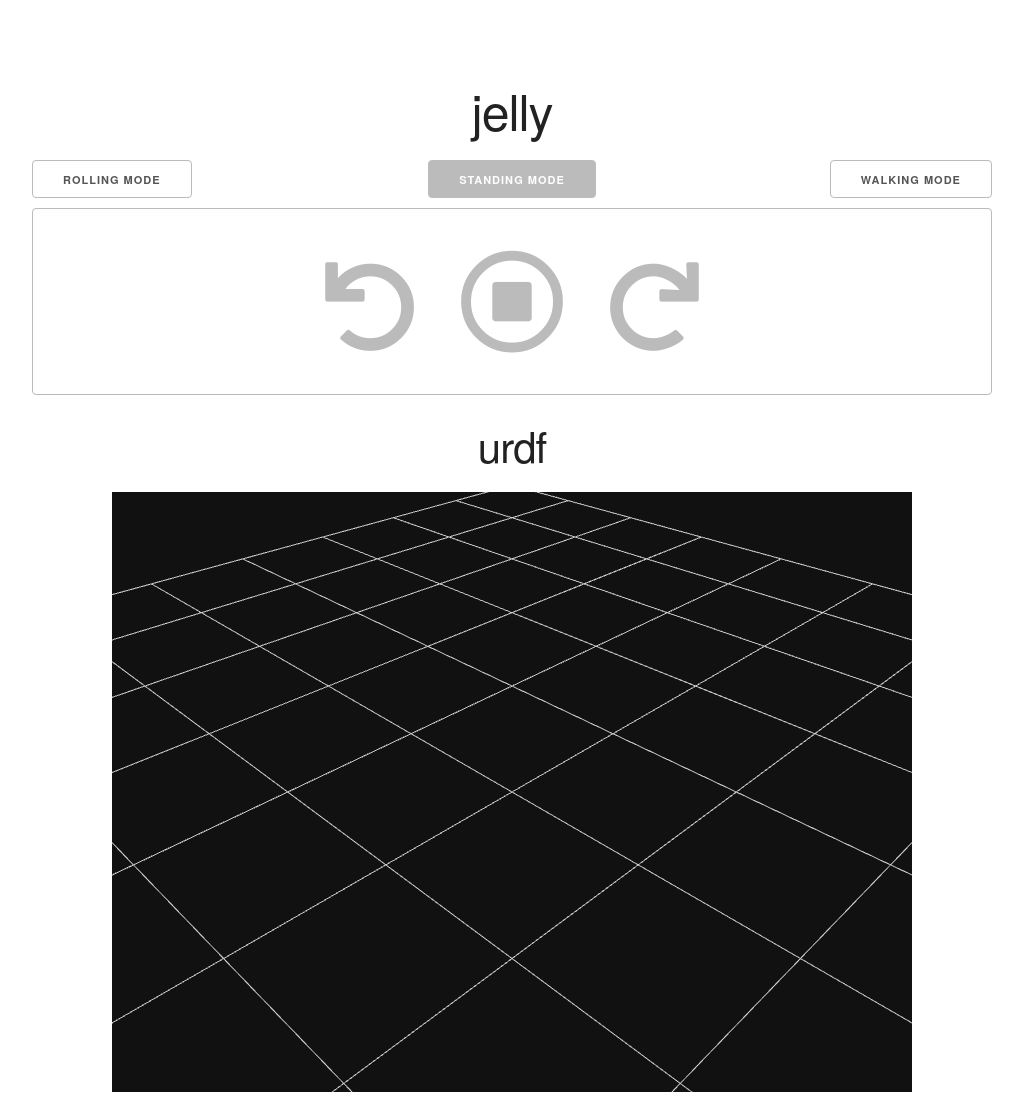
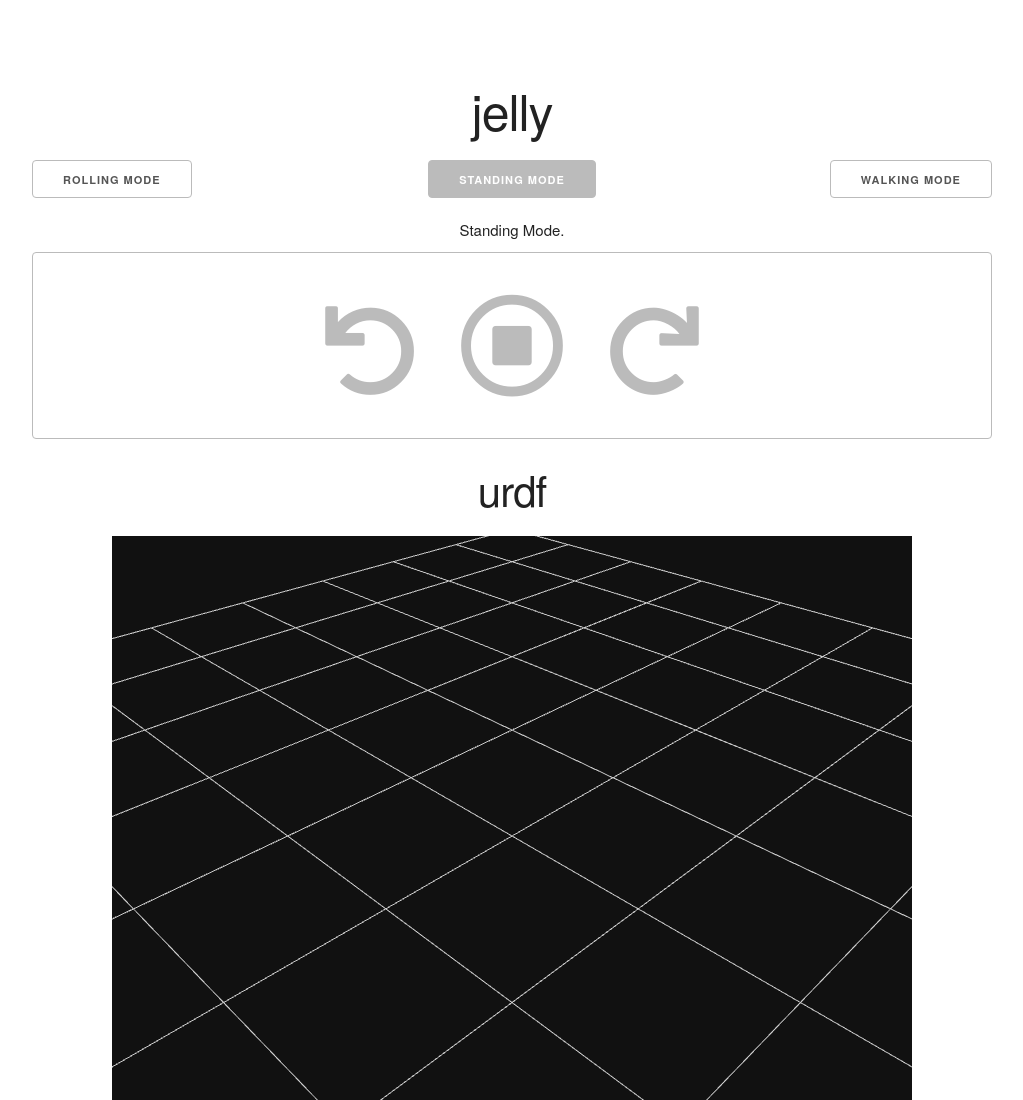
Before and after one commit to AMABerkeley/jelly_web, a website: page index.html in a window 1280 px wide. Shown: the top 1100 px of the page, without its empty margins (128-1151 px from the left). Drawn offline with Linux system fonts and the light colour scheme; a web font is replaced by a local one.

Commit message:
add state response and fast rolling

```diff
--- a/assets/css/custom.css
+++ b/assets/css/custom.css
@@ -21,6 +21,14 @@ body {
   float: right;
 }
 
+#log {
+  text-align: center;
+}
+
+#log p {
+  margin: 1rem;
+}
+
 #rolling_panel {
   display: none;
   text-align: center;
@@ -31,6 +39,10 @@ body {
 #walking_panel {
   display: none;
   text-align: center;
+}
+
+.icon-invisible {
+  visibility: hidden;
 }
 
 .control {
--- a/assets/script.js
+++ b/assets/script.js
@@ -1,4 +1,33 @@
-var command = "roll_stop";
+var command = "stand_stop";
+var command_to_sentence = {
+    "stand_stop": "I am standing still.",
+    "stand_left": "I am twisting to the left.",
+    "stand_right": "I am twisting to the right",
+    "roll_forward": "I am rolling forward.",
+    "roll_forward_fast": "I am rolling forward faster.",
+    "roll_back": "I am rolling backwards.",
+    "roll_back_fast": "I am rolling backwards faster.",
+    "roll_stop": "I am not rolling now.",
+    "walk_forward": "I am walking forward.",
+    "walk_back": "I am walking backwards.",
+    "walk_left": "I am walking to the left.",
+    "walk_right": "I am walking to the right.",
+    "walk_stop": "I am not walking now.",
+    "walking_mode": "Walking Mode.",
+    "standing_mode": "Standing Mode.",
+    "rolling_mode": "Rolling Mode",
+    "rolling_button": "roll_stop",
+    "standing_button": "stand_stop",
+    "walking_button": "walk_stop"
+};
+var ros = new ROSLIB.Ros();
+var control = new ROSLIB.Topic({
+    ros : ros,
+    name : '/jelly_gui/command',
+    messageType : 'std_msgs/String'
+});
+
+
 $(document).ready(function() {
     $("#rolling_button").on("click", function() {
         console.log("clicked rolling button");
@@ -7,9 +36,12 @@ $(document).ready(function() {
             $("#rolling_panel").show();
             $("#standing_panel").hide();
             $("#walking_panel").hide();
+            $("#log p").text(command_to_sentence["rolling_mode"]);
             $(this).addClass("button-primary");
             $("#standing_button").removeClass("button-primary");
             $("#walking_button").removeClass("button-primary");
+
+            command = command_to_sentence[$(this).attr("id")];
         }
     });
     $("#standing_button").on("click", function() {
@@ -19,9 +51,12 @@ $(document).ready(function() {
             $("#rolling_panel").hide();
             $("#standing_panel").show();
             $("#walking_panel").hide();
+            $("#log p").text(command_to_sentence["standing_mode"]);
             $("#rolling_button").removeClass("button-primary");
             $(this).addClass("button-primary");
             $("#walking_button").removeClass("button-primary");
+
+            command = command_to_sentence[$(this).attr("id")];
         }
     });
 
@@ -33,14 +68,18 @@ $(document).ready(function() {
             $("#rolling_panel").hide();
             $("#standing_panel").hide();
             $("#walking_panel").show();
+            $("#log p").text(command_to_sentence["walking_mode"]);
             $("#rolling_button").removeClass("button-primary");
             $("#standing_button").removeClass("button-primary");
             $(this).addClass("button-primary");
+
+            command = command_to_sentence[$(this).attr("id")];
         }
     });
 
+    $(".control i").hover();
 
-    var ros = new ROSLIB.Ros();
+
 
     // If there is an error on the backend, an 'error' emit will be emitted.
     ros.on('error', function(error) {
@@ -58,11 +97,6 @@ $(document).ready(function() {
     ros.connect('ws://localhost:9090');
 
     setInterval(function() {
-        var control = new ROSLIB.Topic({
-            ros : ros,
-            name : '/jelly_gui/command',
-            messageType : 'std_msgs/String'
-        });
         var message = new ROSLIB.Message({
             data : command
         });
@@ -70,6 +104,7 @@ $(document).ready(function() {
         $(".control i").on("click", function() {
             command = $(this).attr("id");
             console.log(command);
+            $("#log p").text(command_to_sentence[command]);
         });
         control.publish(message);
     }, 100);
--- a/index.html
+++ b/index.html
@@ -33,10 +33,15 @@
                     <button id="walking_button">Walking Mode</button>
                 </div>
             </div>
+            <div class="row" id="log">
+                <p>Standing Mode.</p>
+            </div>
             <div class="row panel" id="rolling_panel">
                 <div class="row">
                     <span class="control">
+                        <i class="fas fa-angle-double-up fa-7x icon-invisible"></i>
                         <i id="roll_forward" class="far fa-arrow-alt-circle-up fa-7x"></i>
+                        <i id="roll_forward_fast" class="fas fa-angle-double-up fa-7x"></i>
                     </span>
                 </div>
                 <div class="row">
@@ -46,7 +51,9 @@
                 </div>
                 <div class="row">
                     <span class="control">
+                        <i id="roll_back_fast" class="fas fa-angle-double-down fa-7x"></i>
                         <i id="roll_back" class="far fa-arrow-alt-circle-down fa-7x"></i>
+                        <i class="fas fa-angle-double-down fa-7x icon-invisible"></i>
                     </span>
                 </div>
 
```
